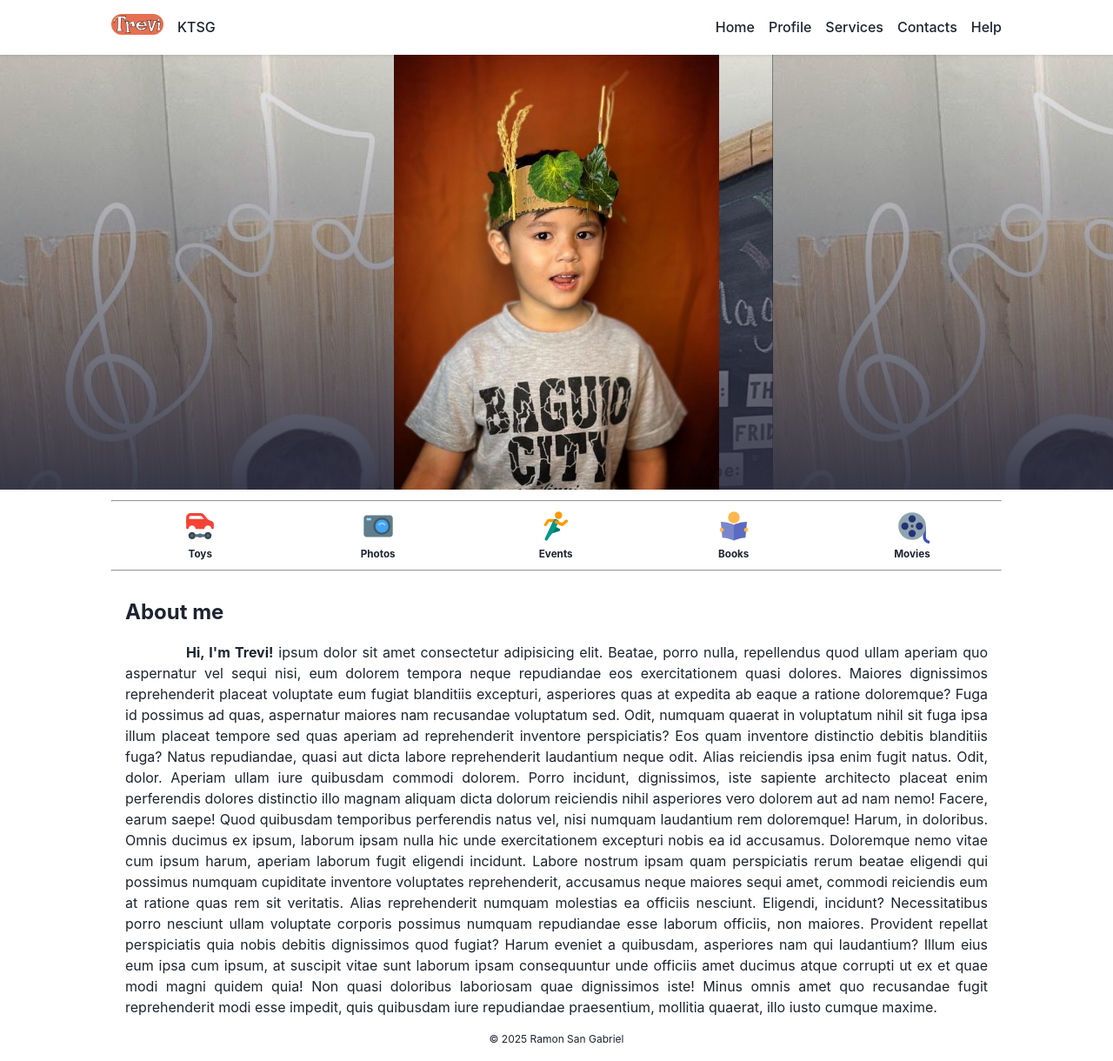
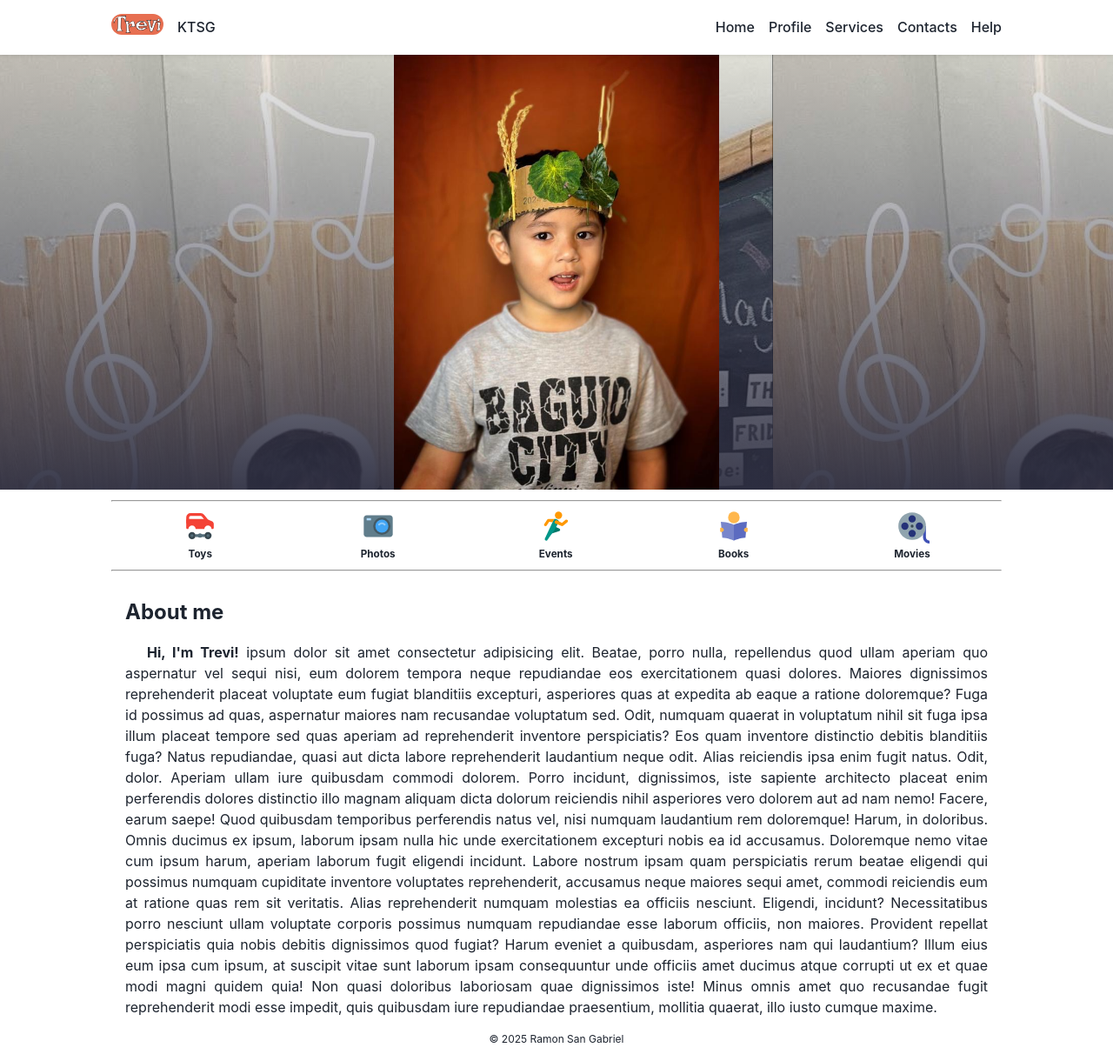
Before and after one commit to RamonSanGabriel/kole-trevi, a React (Vite) app: page / in a window 1280 px wide. Shown: the whole page at 87% size. Built offline with nearby package versions, Linux system fonts and the light colour scheme.

Commit message:
Update Main.css

```diff
--- a/src/components/Main/Main.css
+++ b/src/components/Main/Main.css
@@ -27,7 +27,7 @@
   padding: 0 1rem;
 
   p {
-    text-indent: 70px;
+    text-indent: 25px;
   }
 
   h4 {
```
